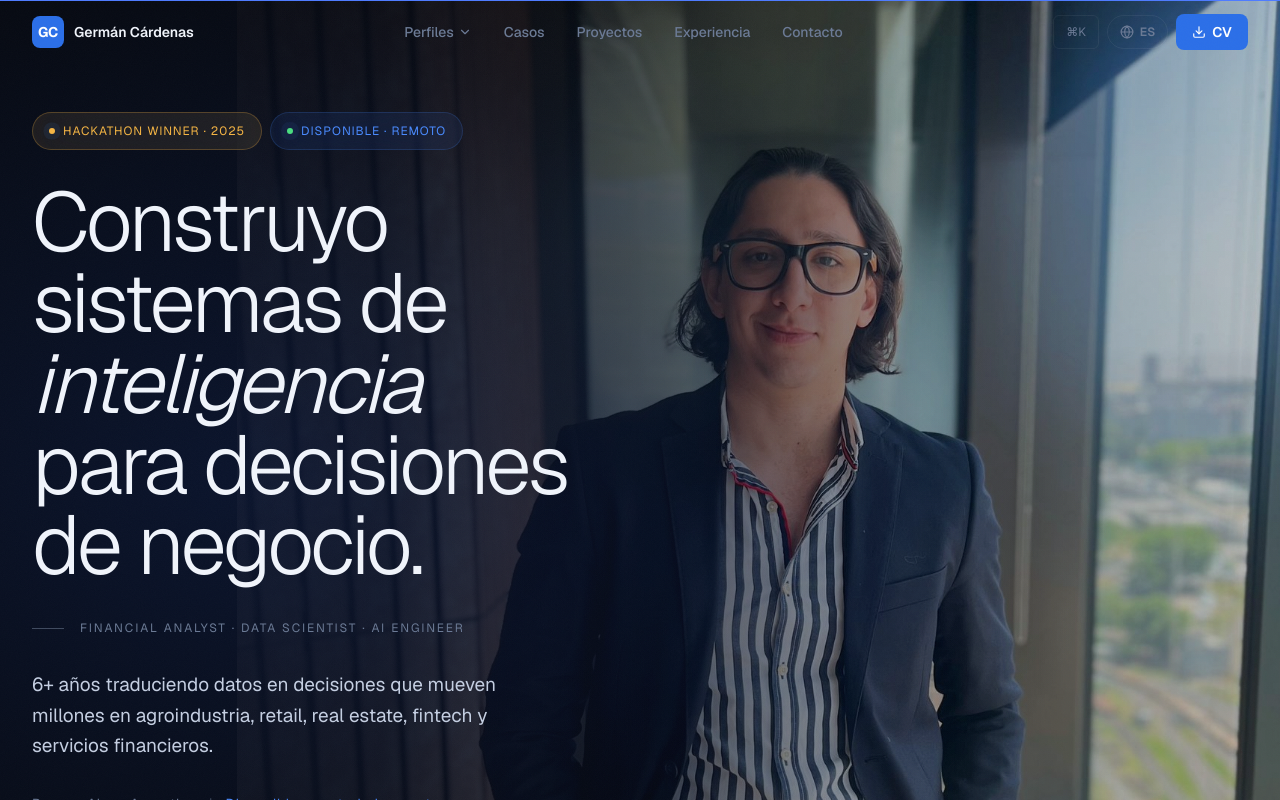
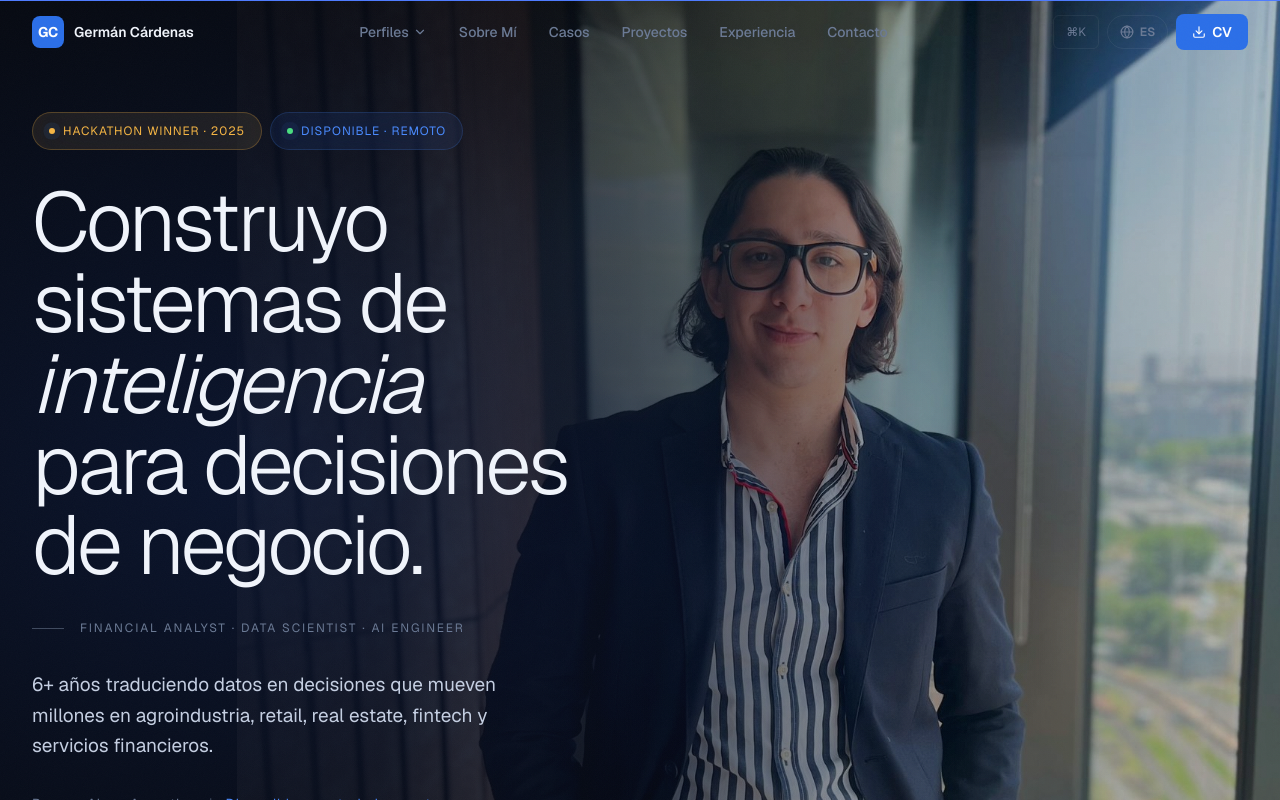
Before and after one commit to licgermancardenas-crypto/Lic.GermanCardenas, a Next.js app: page /en in a window 1280 px wide. Shown: the top 800 px of the page. Built offline with nearby package versions, Linux system fonts and the light colour scheme.

Commit message:
Add Sobre Mi nav link, intersection observer, section id

```diff
--- a/app/[locale]/page.tsx
+++ b/app/[locale]/page.tsx
@@ -21,7 +21,9 @@ export default function HomePage() {
       <main>
         <Hero />
         <MisPerfiles />
-        <AboutMeBento />
+        <section id="sobre-mi">
+          <AboutMeBento />
+        </section>
         <FeaturedCases />
         <SelectedWork />
         <Experience />
--- a/components/Navigation.tsx
+++ b/components/Navigation.tsx
@@ -35,7 +35,7 @@ export function Navigation() {
   }, []);
 
   useEffect(() => {
-    const sections = ["hero", "perfiles", "casos", "projects", "experience", "contact"];
+    const sections = ["hero", "perfiles", "sobre-mi", "casos", "projects", "experience", "contact"];
     const observer = new IntersectionObserver(
       (entries) => {
         for (const entry of entries) {
@@ -91,6 +91,7 @@ export function Navigation() {
 
   const navLinks = [
     { label: "Perfiles", id: "perfiles" },
+    { label: "Sobre Mí", id: "sobre-mi" },
     { label: "Casos", id: "casos" },
     { label: "Proyectos", id: "projects" },
     { label: "Experiencia", id: "experience" },
```
